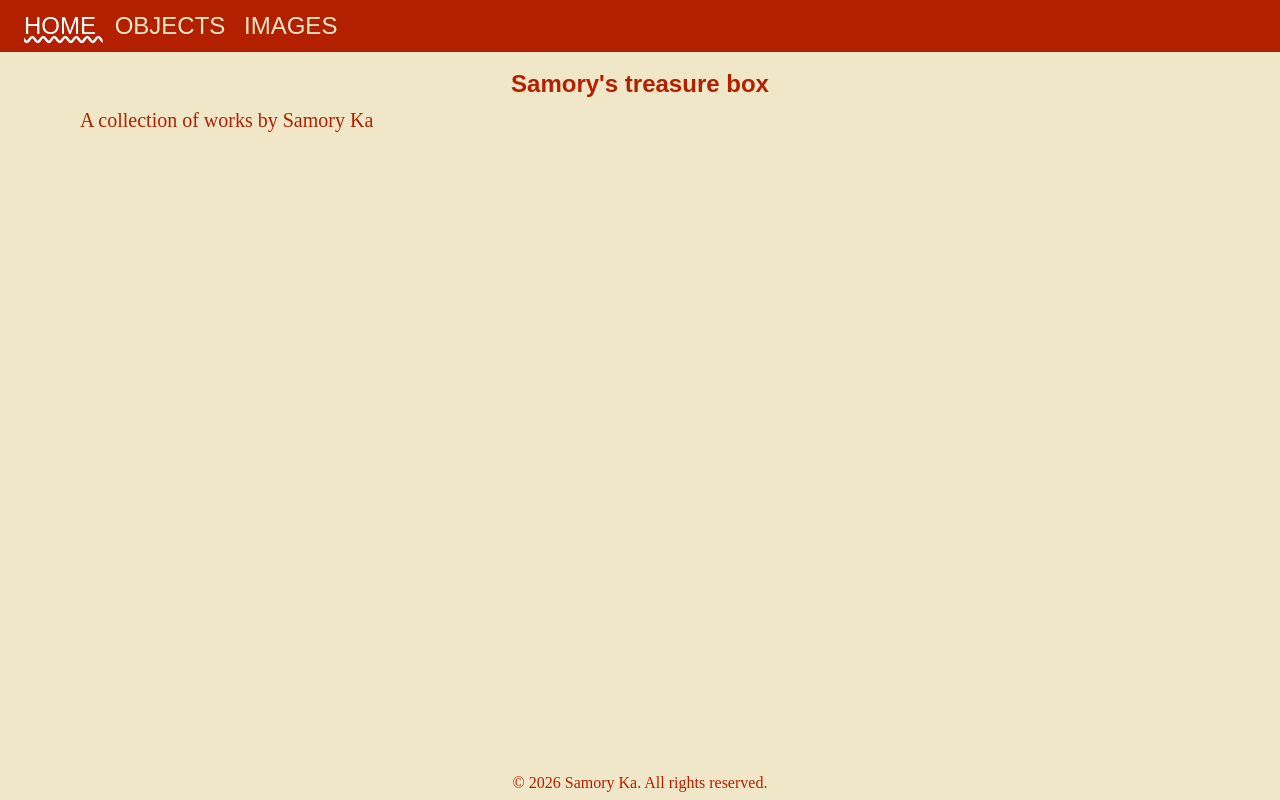
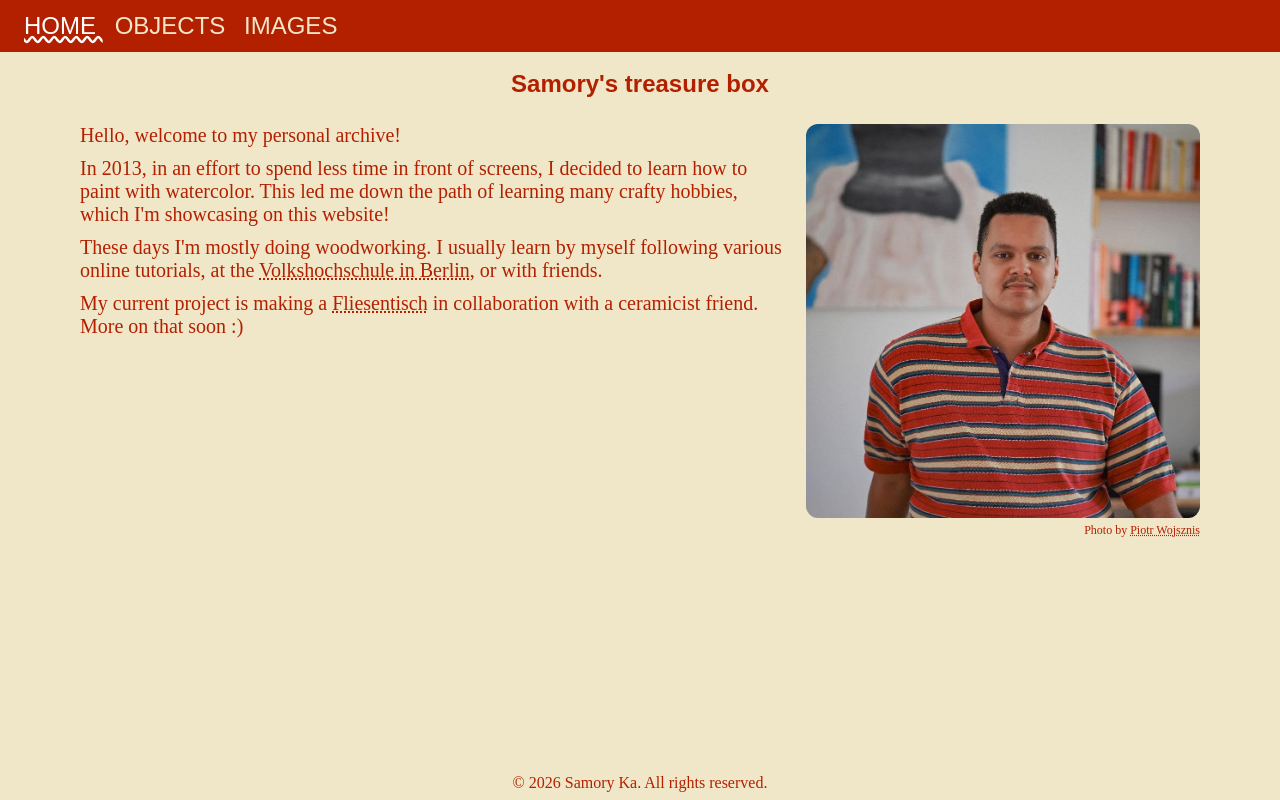
Before and after one commit to samoryka/treasure-box, an Astro site: page / in a window 1280 px wide. Built offline with nearby package versions, Linux system fonts and the light colour scheme; Astro itself is replaced by a stand-in of ours.

Commit message:
Homepage

```diff
--- a/src/layouts/BaseLayout.astro
+++ b/src/layouts/BaseLayout.astro
@@ -10,6 +10,7 @@ import Content from "../components/Content.astro";
     --color-beige: #f0e7c8;
     --color-white: #ffffff;
     --color-red: #b22000;
+    --text-size-xs: 0.75rem;
     --text-size-s: 1rem;
     --text-size-m: 1.25rem;
     --text-size-l: 1.5rem;
--- a/src/pages/index.astro
+++ b/src/pages/index.astro
@@ -1,8 +1,96 @@
 ---
+import { Image } from "astro:assets";
 import BaseLayout from "../layouts/BaseLayout.astro";
+import Portrait from "../assets/index/portrait.jpg";
 ---
+
+<style>
+  .content {
+    padding-top: var(--spacing-l);
+
+    display: flex;
+    gap: var(--spacing-l);
+  }
+
+  section {
+    padding-top: 0;
+    flex-grow: 5;
+  }
+
+  .content > section > p {
+    padding-top: var(--spacing-m);
+  }
+
+  .content > section > .firstParagraph {
+    padding-top: 0;
+  }
+
+  .portraitHolder {
+    flex-grow: 1;
+    margin: 0;
+  }
+
+  .portrait {
+    width: 100%;
+    height: auto;
+    border-radius: var(--border-radius-rounded);
+  }
+  figcaption {
+    text-align: right;
+    font-size: var(--text-size-xs);
+  }
+
+  @media (max-width: 600px) {
+    .content {
+      flex-direction: column;
+      align-items: center;
+    }
+
+    .portraitHolder {
+      margin: 0 var(--spacing-l);
+    }
+  }
+</style>
 
 <BaseLayout>
   <h1>Samory's treasure box</h1>
-  <p>A collection of works by Samory Ka</p>
+  <div class="content">
+    <section>
+      <p class="firstParagraph">Hello, welcome to my personal archive!</p>
+      <p>
+        In 2013, in an effort to spend less time in front of screens, I decided
+        to learn how to paint with watercolor. This led me down the path of
+        learning many crafty hobbies, which I'm showcasing on this website!
+      </p>
+      <p>
+        These days I'm mostly doing woodworking. I usually learn by myself
+        following various online tutorials, at the <a
+          href="https://www.berlin.de/vhs/kurse/"
+          target="_blank"
+          rel="noopener">Volkshochschule in Berlin</a
+        >, or with friends.
+      </p>
+      <p>
+        My current project is making a <a
+          href="https://de.wikipedia.org/wiki/Fliesentisch"
+          target="_blank"
+          rel="noopener">Fliesentisch</a
+        > in collaboration with a ceramicist friend. More on that soon :)
+      </p>
+    </section>
+    <figure class="portraitHolder">
+      <Image
+        class="portrait"
+        src={Portrait}
+        alt="A picture of me. I'm sitting in front of one of my paintings and some shelves filled with books. I'm wearing a red striped polo shirt."
+      />
+      <figcaption>
+        Photo by <a
+          href="https://piotrwojsznis.com/"
+          target="_blank"
+          rel="noopener">Piotr Wojsznis</a
+        >
+      </figcaption>
+    </figure>
+  </div>
 </BaseLayout>
```
Also changed, not shown: src/assets/index/portrait.jpg (added).
